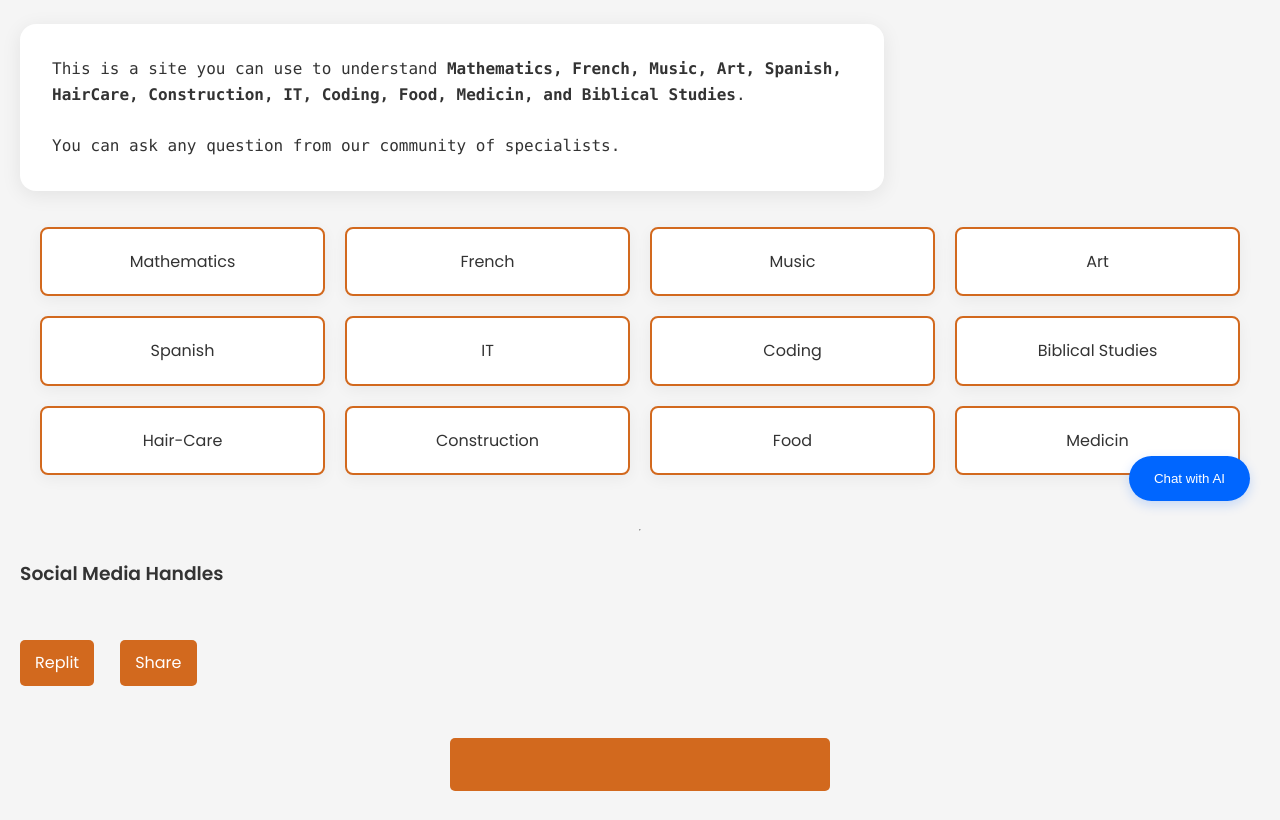
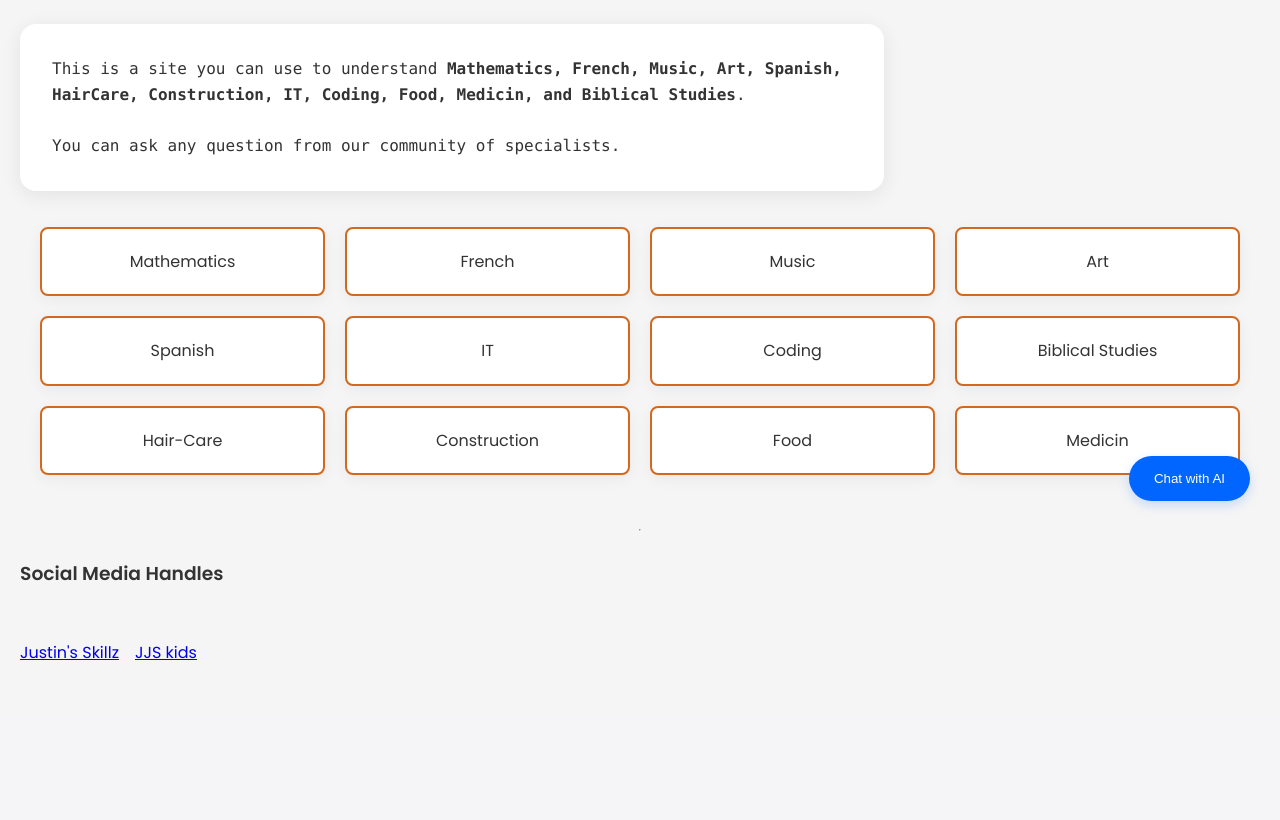
Before and after one commit to JJSkids/JJSkids.com, a website: page index.html in a window 1280 px wide. Shown: the part 269-1089 px from the top of the page. After the commit the page ends 985 px from the top, so only its background shows below. Drawn offline with Linux system fonts and the light colour scheme.

Commit message:
Update index.html

```diff
--- a/index.html
+++ b/index.html
@@ -207,8 +207,8 @@
     <hr>
     <h3 class="Extras">Social Media Handles</h3>
     <div class="social-links">
-      <a href="https://replit.com/@hellojjskids" class="social-btn">Replit</a>
-      <a href="submit_form.html" class="social-btn">Share</a>
+      <a href="https://www.instagram.com/justinsskillz?igsh=MTlpaGY4NzJoMDRweg==" id="Justin'sSkillz">Justin's Skillz</a>
+      <a href="https://www.instagram.com/jjskidz?igsh=cXhhYTEzNGc2eXM0" id="JJSkids">JJS kids</a>
     </div>
 
     <button id="toggle-chatbot" onclick="toggleChat()">Chat with AI</button>
@@ -223,10 +223,6 @@
         <button id="send-btn">Send</button>
       </div>
     </div>
-
-    <div id="Online-Physical-Class">
-      <a href="Physical-Class.html">Request Physical Class Now</a>
-    </div>
   </main>
   <script type="module" src="script.js"></script>
 </body>
```
